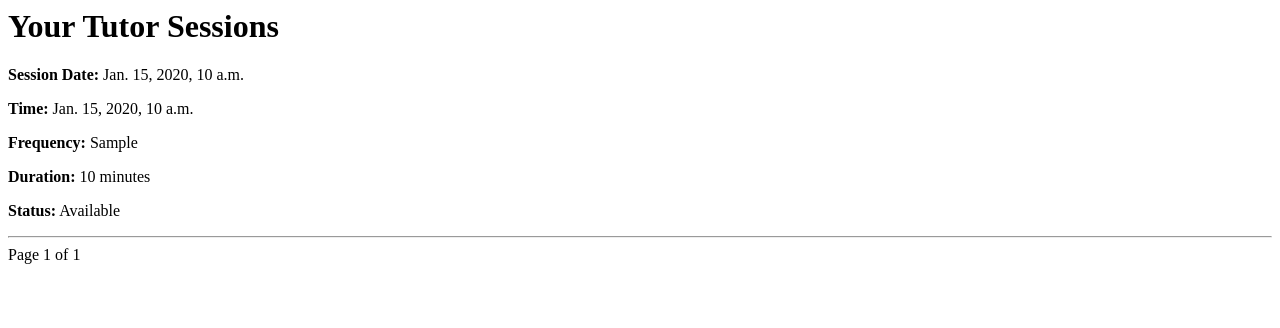
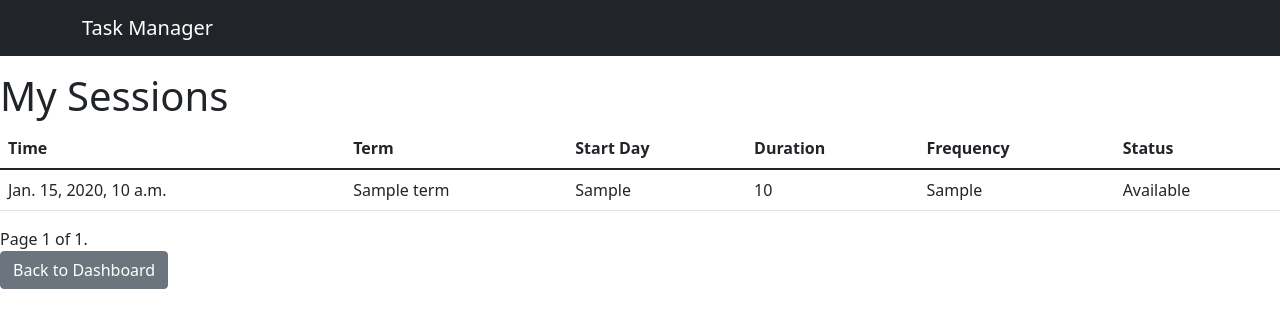
Before and after one commit to Noufabdalm/Narwhal, a Django app: template tutorials/templates/tutor_sessions.html in a window 1280 px wide. Shown: the top 328 px of the page. Run offline with Django 3.2, Linux system fonts and the light colour scheme; the template is opened without the code that fills it: most values are stand-ins (such as "Sample title", 1, 10 or a date in 2020); some libraries are stand-ins or nearby versions.

Commit message:
tutor sessions view

```diff
--- a/tutorials/forms.py
+++ b/tutorials/forms.py
@@ -296,6 +296,7 @@ class CancellationRequestForm(forms.ModelForm):
         if not lesson:
             raise forms.ValidationError("Please select a valid lesson for cancellation.")
         return cleaned_data
+
 class TutorSessionForm(forms.ModelForm):
     time = forms.ChoiceField(
         choices=TutorSession.TIME_CHOICES,
--- a/tutorials/templates/tutor_dashboard.html
+++ b/tutorials/templates/tutor_dashboard.html
@@ -11,5 +11,7 @@
   </ul>
 
   <a href="{% url 'tutor_session_add' %}" class="btn btn-primary">Add a New Tutor Session</a>
+  <a href="{% url 'tutor_sessions' %}" class="btn btn-secondary">View All Sessions</a>
+
 </div>
 {% endblock %}
--- a/tutorials/templates/tutor_sessions.html
+++ b/tutorials/templates/tutor_sessions.html
@@ -1,23 +1,53 @@
-<h1>Your Tutor Sessions</h1>
-{% for session in page_obj %}
-    <div>
-        <p><strong>Session Date:</strong> {{ session.start_date }}</p>
-        <p><strong>Time:</strong> {{ session.time }}</p>
-        <p><strong>Frequency:</strong> {{ session.get_frequency_display }}</p>
-        <p><strong>Duration:</strong> {{ session.duration_minutes }} minutes</p>
-        <p><strong>Status:</strong> {{ session.is_booked|yesno:"Booked,Available" }}</p>
-    </div>
-    <hr>
-{% empty %}
-    <p>No Tutor Sessions found.</p>
-{% endfor %}
+{% extends "base_content.html" %}
+{% block content %}
+<h1>My Sessions</h1>
 
-<div>
-    {% if page_obj.has_previous %}
-        <a href="?page={{ page_obj.previous_page_number }}">Previous</a>
-    {% endif %}
-    <span>Page {{ page_obj.number }} of {{ page_obj.paginator.num_pages }}</span>
-    {% if page_obj.has_next %}
-        <a href="?page={{ page_obj.next_page_number }}">Next</a>
-    {% endif %}
+{% if sessions %}
+<table class="table">
+    <thead>
+        <tr>
+            <th>Time</th>
+            <th>Term</th>
+            <th>Start Day</th>
+            <th>Duration</th>
+            <th>Frequency</th>
+            <th>Status</th>
+        </tr>
+    </thead>
+    <tbody>
+        {% for session in sessions %}
+        <tr>
+            <td>{{ session.time }}</td>
+            <td>{{ session.term.name }}</td>
+            <td>{{ session.get_start_day_display }}</td>
+            <td>{{ session.get_duration_minutes_display }}</td>
+            <td>{{ session.get_frequency_display }}</td>
+            <td>{% if session.is_booked %}Booked{% else %}Available{% endif %}</td>
+        </tr>
+        {% endfor %}
+    </tbody>
+</table>
+
+<div class="pagination">
+    <span class="step-links">
+        {% if page_obj.has_previous %}
+            <a href="?page=1">&laquo; first</a>
+            <a href="?page={{ page_obj.previous_page_number }}">previous</a>
+        {% endif %}
+
+        <span class="current">
+            Page {{ page_obj.number }} of {{ page_obj.paginator.num_pages }}.
+        </span>
+
+        {% if page_obj.has_next %}
+            <a href="?page={{ page_obj.next_page_number }}">next</a>
+            <a href="?page={{ page_obj.paginator.num_pages }}">last &raquo;</a>
+        {% endif %}
+    </span>
 </div>
+{% else %}
+<p class="alert alert-info">You do not have any sessions now.</p>
+{% endif %}
+
+<a href="{% url 'tutor_dashboard' %}" class="btn btn-secondary">Back to Dashboard</a>
+{% endblock %}
```
Also changed, not shown: code_tutors/urls.py (+6 -4 lines), tutorials/views.py (+19 -21 lines).
